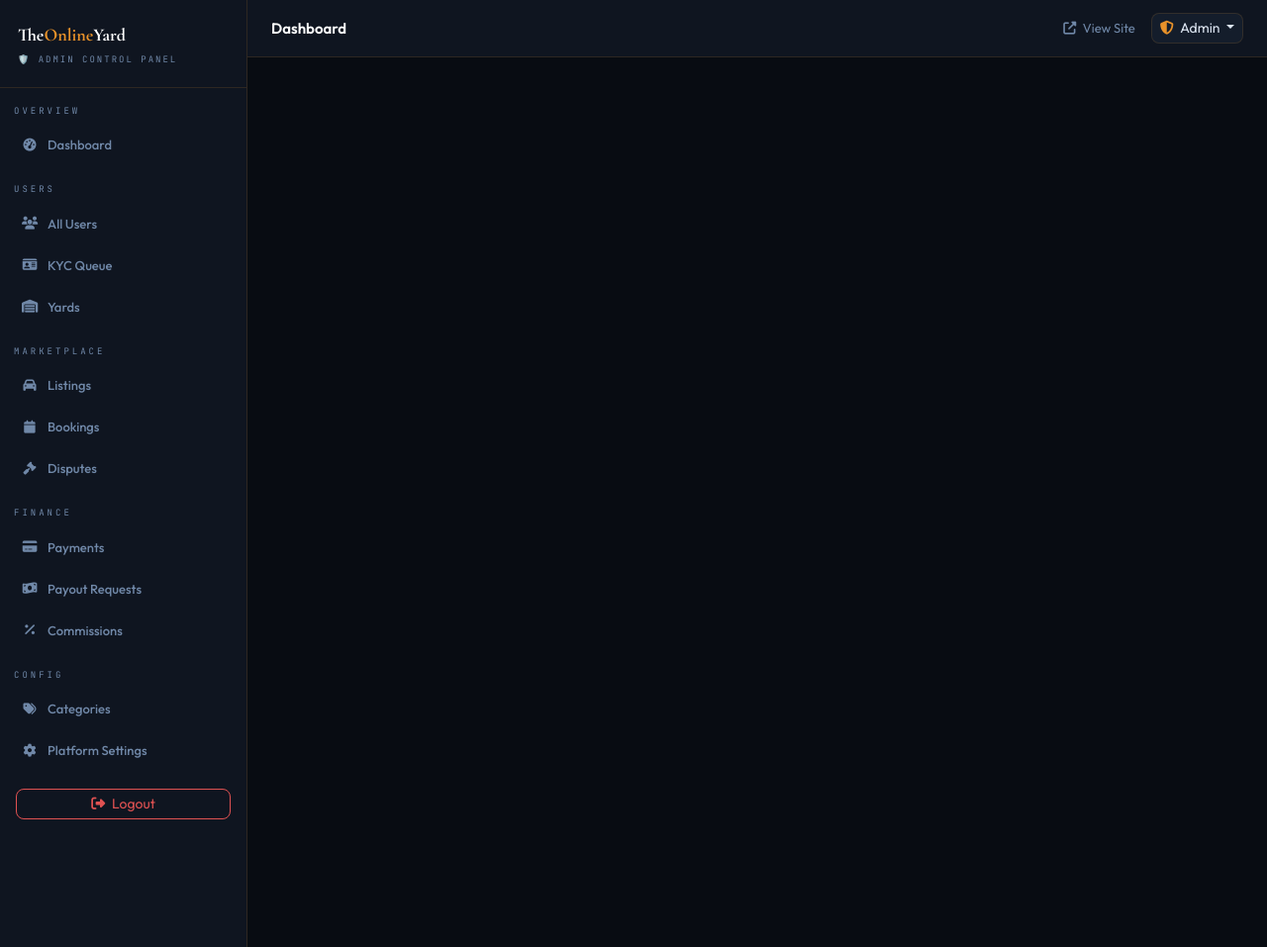
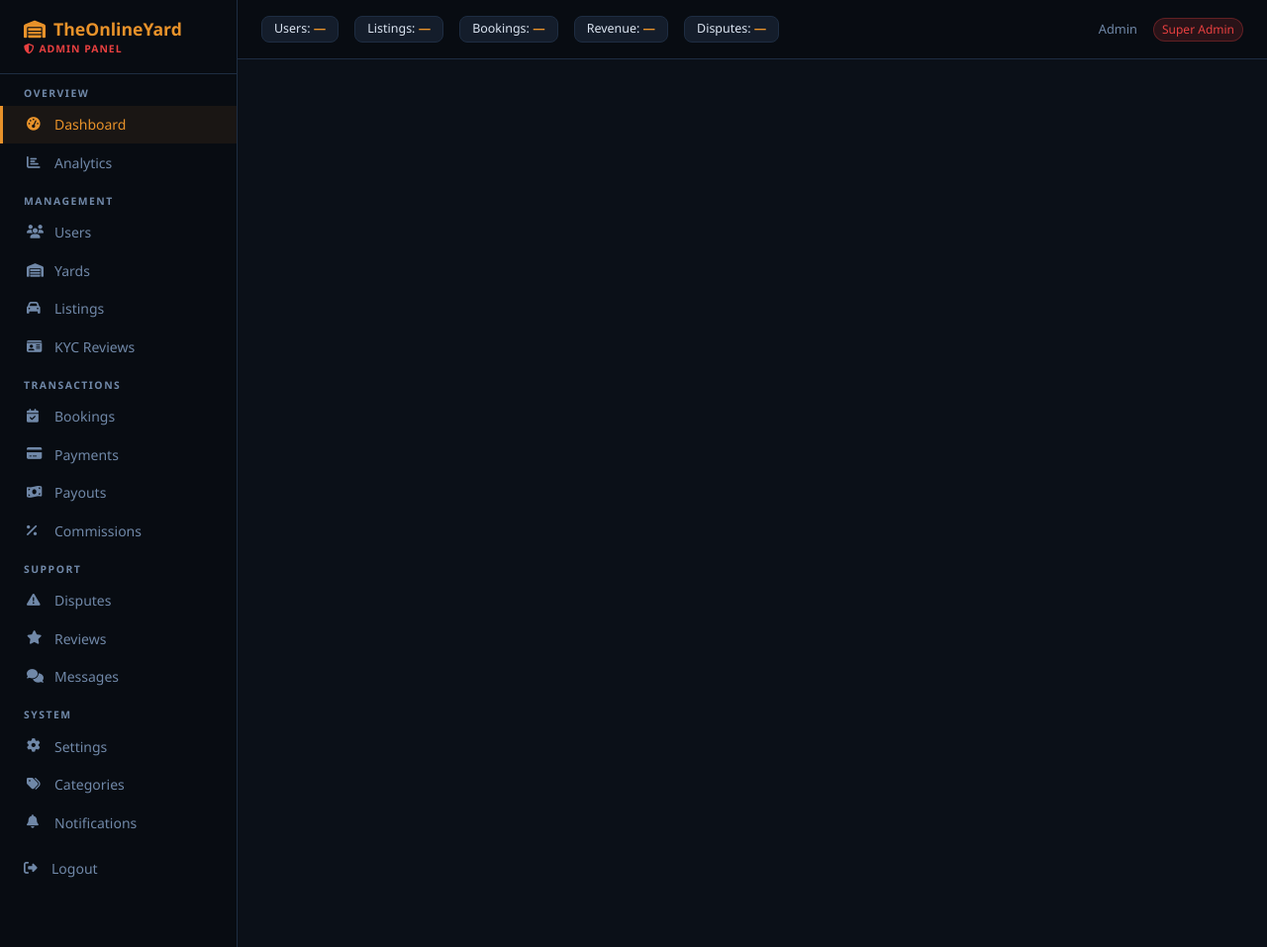
Before and after one commit to onestoh/onestoh, a Laravel app: template resources/views/layouts/admin.blade.php in a window 1280 px wide. Shown: the whole page at 99% size. Run offline with Laravel 12, Linux system fonts and the light colour scheme; the template is opened without the code that fills it, so the values that code supplies are empty; a user stored in the database is signed in; data comes from the database, SQL or seed files in the repository.

Commit message:
style: update admin layout with stats bar and improved sidebar
Refine admin control panel layout with live stats bar in topbar,
cleaner sidebar section groupings, and consistent dark theme styling.

https://claude.ai/code/session_018js63ZFvJKbnoEUSpK4A9L

```diff
--- a/resources/views/layouts/admin.blade.php
+++ b/resources/views/layouts/admin.blade.php
@@ -4,146 +4,133 @@
     <meta charset="UTF-8">
     <meta name="viewport" content="width=device-width, initial-scale=1.0">
     <meta name="csrf-token" content="{{ csrf_token() }}">
-<title>@yield('title', 'Admin') — TheOnlineYard Control Panel</title>
-<link href="https://fonts.googleapis.com/css2?family=Cormorant+Garamond:wght@400;600;700&family=Outfit:wght@300;400;500;600;700&family=JetBrains+Mono:wght@400;500&display=swap" rel="stylesheet">
+    <title>Admin — @yield('title', 'Dashboard') | TheOnlineYard</title>
+
     <link href="https://cdn.jsdelivr.net/npm/bootstrap@5.3.2/dist/css/bootstrap.min.css" rel="stylesheet">
-<link rel="stylesheet" href="https://cdnjs.cloudflare.com/ajax/libs/font-awesome/6.5.1/css/all.min.css">
+    <link href="https://cdnjs.cloudflare.com/ajax/libs/font-awesome/6.5.0/css/all.min.css" rel="stylesheet">
+
     <style>
-:root{--black:#080C12;--dark:#0B1018;--dark2:#0F1520;--surface:#141D2B;--surface2:#1A2436;--amber:#E8922A;--amber2:#F5B050;--amber-dim:rgba(232,146,42,0.13);--border:rgba(232,146,42,0.14);--text:#DCE5F2;--muted:#7088A8;--green:#2ECC8A;--red:#E05252;--blue:#4A9FE0;--purple:#9B72CF;--sidebar-w:250px;}
-*{box-sizing:border-box;}
-body{background:var(--black);color:var(--text);font-family:'Outfit',sans-serif;font-size:14px;line-height:1.7;margin:0;}
-a{color:var(--amber);text-decoration:none;}
-.admin-sidebar{width:var(--sidebar-w);background:var(--dark2);border-right:1px solid var(--border);position:fixed;left:0;top:0;height:100vh;overflow-y:auto;z-index:100;}
-.admin-brand{padding:20px 18px;border-bottom:1px solid var(--border);display:block;}
-.admin-brand .name{font-family:'Cormorant Garamond',serif;font-size:18px;font-weight:700;color:#fff;}
-.admin-brand .name span{color:var(--amber);}
-.admin-brand .role{font-size:9px;letter-spacing:2px;text-transform:uppercase;font-family:'JetBrains Mono',monospace;color:var(--muted);margin-top:2px;}
-.admin-section{padding:16px 14px 6px;font-size:9px;letter-spacing:3px;text-transform:uppercase;font-family:'JetBrains Mono',monospace;color:var(--muted);}
-.admin-nav{list-style:none;padding:0 8px;margin:0;}
-.admin-nav li a{display:flex;align-items:center;gap:10px;padding:9px 14px;border-radius:8px;color:var(--muted);font-size:13px;font-weight:500;transition:all .2s;margin-bottom:2px;}
-.admin-nav li a:hover,.admin-nav li a.active{background:var(--amber-dim);color:var(--amber);}
-.admin-nav li a i{width:16px;text-align:center;}
-.admin-nav li a .count{margin-left:auto;background:var(--red);color:#fff;font-size:9px;padding:1px 6px;border-radius:10px;font-family:'JetBrains Mono',monospace;}
-.admin-main{margin-left:var(--sidebar-w);min-height:100vh;}
-.admin-topbar{background:var(--dark2);border-bottom:1px solid var(--border);padding:0 24px;height:58px;display:flex;align-items:center;justify-content:space-between;position:sticky;top:0;z-index:50;}
-.admin-topbar .page-title{font-size:15px;font-weight:600;color:#fff;}
-.admin-content{padding:24px;}
-.stat-card{background:var(--surface);border:1px solid rgba(255,255,255,0.06);border-radius:12px;padding:20px;position:relative;overflow:hidden;}
-.stat-card::before{content:'';position:absolute;top:0;left:0;right:0;height:3px;background:var(--card-color, var(--amber));}
-.stat-card .val{font-family:'Cormorant Garamond',serif;font-size:30px;font-weight:700;color:#fff;}
-.stat-card .label{font-size:11px;color:var(--muted);font-family:'JetBrains Mono',monospace;letter-spacing:1px;text-transform:uppercase;}
-.stat-card .icon{position:absolute;right:16px;top:16px;font-size:28px;opacity:0.15;}
-.toy-card{background:var(--surface);border:1px solid rgba(255,255,255,0.06);border-radius:12px;padding:20px;}
-.toy-card .card-header-dark{background:var(--surface2);margin:-20px -20px 20px;padding:14px 20px;border-bottom:1px solid var(--border);border-radius:12px 12px 0 0;}
-.toy-card .card-header-dark h6{font-family:'JetBrains Mono',monospace;font-size:11px;letter-spacing:2px;text-transform:uppercase;color:var(--amber);margin:0;}
-.toy-table{width:100%;border-collapse:collapse;}
-.toy-table th{background:var(--surface2);color:var(--amber);font-family:'JetBrains Mono',monospace;font-size:10px;letter-spacing:2px;text-transform:uppercase;padding:11px 14px;text-align:left;border-bottom:1px solid var(--border);}
-.toy-table td{padding:11px 14px;font-size:13px;color:var(--muted);border-bottom:1px solid rgba(255,255,255,0.03);}
-.toy-table tr:hover td{background:rgba(232,146,42,0.03);color:var(--text);}
-.badge-amber{background:rgba(232,146,42,0.15);color:var(--amber);padding:2px 8px;border-radius:4px;font-size:10px;font-family:'JetBrains Mono',monospace;}
-.badge-green{background:rgba(46,204,138,0.15);color:var(--green);padding:2px 8px;border-radius:4px;font-size:10px;font-family:'JetBrains Mono',monospace;}
-.badge-red{background:rgba(224,82,82,0.15);color:var(--red);padding:2px 8px;border-radius:4px;font-size:10px;font-family:'JetBrains Mono',monospace;}
-.badge-blue{background:rgba(74,159,224,0.15);color:var(--blue);padding:2px 8px;border-radius:4px;font-size:10px;font-family:'JetBrains Mono',monospace;}
-.badge-purple{background:rgba(155,114,207,0.15);color:var(--purple);padding:2px 8px;border-radius:4px;font-size:10px;font-family:'JetBrains Mono',monospace;}
-.form-control,.form-select{background:var(--surface2);border:1px solid rgba(255,255,255,0.1);color:var(--text);border-radius:8px;}
-.form-control:focus,.form-select:focus{background:var(--surface2);border-color:var(--amber);color:var(--text);box-shadow:0 0 0 3px rgba(232,146,42,0.15);}
-.form-control::placeholder{color:var(--muted);}
-.form-label{color:var(--muted);font-size:12px;margin-bottom:5px;}
-.btn-amber{background:var(--amber)!important;color:var(--black)!important;border:none!important;border-radius:8px;font-weight:600;}
-.btn-amber:hover{background:var(--amber2)!important;}
-.btn-outline-amber{border:1px solid var(--amber)!important;color:var(--amber)!important;background:transparent!important;border-radius:8px;}
-.alert{border-radius:10px;border:none;}
-.alert-success{background:rgba(46,204,138,0.1);color:var(--green);border:1px solid rgba(46,204,138,0.3);}
-.alert-danger{background:rgba(224,82,82,0.1);color:var(--red);border:1px solid rgba(224,82,82,0.3);}
-.alert-warning{background:rgba(232,146,42,0.1);color:var(--amber2);border:1px solid var(--border);}
-hr{border-color:var(--border);opacity:1;}
-.dropdown-menu{background:var(--surface)!important;border:1px solid var(--border)!important;}
-.dropdown-item{color:var(--text)!important;font-size:13px;}
-.dropdown-item:hover{background:var(--amber-dim)!important;color:var(--amber)!important;}
+        :root {
+            --black: #080C12;
+            --dark: #0B1018;
+            --surface: #141D2B;
+            --amber: #E8922A;
+            --text: #DCE5F2;
+            --muted: #7088A8;
+            --green: #2ECC8A;
+            --danger: #E84040;
+            --border: #1E2D42;
+            --sidebar-width: 240px;
+        }
+        body { background: var(--dark); color: var(--text); font-family: 'Segoe UI', sans-serif; margin: 0; }
+        .admin-sidebar {
+            position: fixed; top: 0; left: 0; height: 100vh; width: var(--sidebar-width);
+            background: var(--black); border-right: 1px solid var(--border);
+            overflow-y: auto; z-index: 1000;
+        }
+        .admin-sidebar .brand { padding: 1rem 1.5rem; border-bottom: 1px solid var(--border); }
+        .admin-sidebar .brand a { color: var(--amber); font-weight: 800; font-size: 1.1rem; text-decoration: none; }
+        .admin-sidebar .brand small { display: block; color: var(--danger); font-size: 0.65rem; text-transform: uppercase; letter-spacing: 1px; font-weight: 700; }
+        .admin-link { display: flex; align-items: center; padding: 0.55rem 1.5rem; color: var(--muted); text-decoration: none; font-size: 0.875rem; font-weight: 500; border-left: 3px solid transparent; transition: all 0.2s; }
+        .admin-link:hover, .admin-link.active { color: var(--amber); background: rgba(232,146,42,0.08); border-left-color: var(--amber); }
+        .admin-link i { width: 18px; margin-right: 10px; font-size: 0.85rem; }
+        .section-label { padding: 0.75rem 1.5rem 0.25rem; font-size: 0.65rem; text-transform: uppercase; letter-spacing: 1.5px; color: var(--muted); font-weight: 700; }
+        .admin-topbar {
+            position: fixed; top: 0; left: var(--sidebar-width); right: 0; height: 60px;
+            background: var(--black); border-bottom: 1px solid var(--border);
+            display: flex; align-items: center; justify-content: space-between;
+            padding: 0 1.5rem; z-index: 999;
+        }
+        .stats-bar { display: flex; gap: 1rem; align-items: center; overflow-x: auto; }
+        .stat-chip { background: var(--surface); border: 1px solid var(--border); border-radius: 8px; padding: 3px 12px; font-size: 0.78rem; white-space: nowrap; }
+        .stat-chip .value { color: var(--amber); font-weight: 700; }
+        .admin-main { margin-left: var(--sidebar-width); margin-top: 60px; padding: 1.5rem; min-height: calc(100vh - 60px); }
+        .card { background: var(--surface); border: 1px solid var(--border); color: var(--text); }
+        .card-header { background: rgba(0,0,0,0.2); border-bottom: 1px solid var(--border); }
+        .btn-amber { background: var(--amber); color: #000; font-weight: 600; border: none; }
+        .text-amber { color: var(--amber) !important; }
+        .text-green { color: var(--green) !important; }
+        .badge-pending { background: rgba(232,146,42,0.15); color: var(--amber); border: 1px solid rgba(232,146,42,0.3); }
+        .badge-active { background: rgba(46,204,138,0.15); color: var(--green); border: 1px solid rgba(46,204,138,0.3); }
+        .badge-suspended { background: rgba(232,64,64,0.15); color: var(--danger); border: 1px solid rgba(232,64,64,0.3); }
     </style>
     @stack('styles')
 </head>
 <body>
-
+    <!-- Admin Sidebar -->
     <aside class="admin-sidebar">
-  <div class="admin-brand">
-    <div class="name">The<span>Online</span>Yard</div>
-    <div class="role">🛡️ Admin Control Panel</div>
+        <div class="brand">
+            <a href="#"><i class="fas fa-warehouse me-2"></i>TheOnlineYard</a>
+            <small><i class="fas fa-shield-alt me-1"></i>Admin Panel</small>
         </div>
 
-  <div class="admin-section">Overview</div>
-  <ul class="admin-nav">
-    <li><a href="{{ route('admin.dashboard') }}" class="{{ request()->routeIs('admin.dashboard') ? 'active' : '' }}"><i class="fas fa-tachometer-alt"></i> Dashboard</a></li>
-  </ul>
+        <div class="section-label">Overview</div>
+        <a href="#" class="admin-link active"><i class="fas fa-tachometer-alt"></i>Dashboard</a>
+        <a href="#" class="admin-link"><i class="fas fa-chart-bar"></i>Analytics</a>
 
-  <div class="admin-section">Users</div>
-  <ul class="admin-nav">
-    <li><a href="{{ route('admin.users.index') }}"><i class="fas fa-users"></i> All Users</a></li>
-    <li><a href="{{ route('admin.kyc.index') }}"><i class="fas fa-id-card"></i> KYC Queue</a></li>
-    <li><a href="{{ route('admin.yards.index') }}"><i class="fas fa-warehouse"></i> Yards</a></li>
-  </ul>
+        <div class="section-label">Management</div>
+        <a href="#" class="admin-link"><i class="fas fa-users"></i>Users</a>
+        <a href="#" class="admin-link"><i class="fas fa-warehouse"></i>Yards</a>
+        <a href="#" class="admin-link"><i class="fas fa-car"></i>Listings</a>
+        <a href="#" class="admin-link"><i class="fas fa-id-card"></i>KYC Reviews</a>
 
-  <div class="admin-section">Marketplace</div>
-  <ul class="admin-nav">
-    <li><a href="{{ route('admin.listings.index') }}"><i class="fas fa-car"></i> Listings</a></li>
-    <li><a href="{{ route('admin.bookings.index') }}"><i class="fas fa-calendar"></i> Bookings</a></li>
-    <li><a href="{{ route('admin.disputes.index') }}"><i class="fas fa-gavel"></i> Disputes</a></li>
-  </ul>
+        <div class="section-label">Transactions</div>
+        <a href="#" class="admin-link"><i class="fas fa-calendar-check"></i>Bookings</a>
+        <a href="#" class="admin-link"><i class="fas fa-credit-card"></i>Payments</a>
+        <a href="#" class="admin-link"><i class="fas fa-money-bill-wave"></i>Payouts</a>
+        <a href="#" class="admin-link"><i class="fas fa-percent"></i>Commissions</a>
 
-  <div class="admin-section">Finance</div>
-  <ul class="admin-nav">
-    <li><a href="{{ route('admin.payments.index') }}"><i class="fas fa-credit-card"></i> Payments</a></li>
-    <li><a href="{{ route('admin.payouts.index') }}"><i class="fas fa-money-bill-wave"></i> Payout Requests</a></li>
-    <li><a href="{{ route('admin.commissions.index') }}"><i class="fas fa-percentage"></i> Commissions</a></li>
-  </ul>
+        <div class="section-label">Support</div>
+        <a href="#" class="admin-link"><i class="fas fa-exclamation-triangle"></i>Disputes</a>
+        <a href="#" class="admin-link"><i class="fas fa-star"></i>Reviews</a>
+        <a href="#" class="admin-link"><i class="fas fa-comments"></i>Messages</a>
 
-  <div class="admin-section">Config</div>
-  <ul class="admin-nav">
-    <li><a href="{{ route('admin.categories.index') }}"><i class="fas fa-tags"></i> Categories</a></li>
-    <li><a href="{{ route('admin.settings.index') }}"><i class="fas fa-cog"></i> Platform Settings</a></li>
-  </ul>
-
-  <div class="p-3 mt-auto">
-    <form method="POST" action="{{ route('logout') }}">@csrf
-      <button type="submit" class="btn btn-sm w-100" style="border:1px solid var(--red);color:var(--red);background:transparent;border-radius:8px;">
-        <i class="fas fa-sign-out-alt me-1"></i> Logout
+        <div class="section-label">System</div>
+        <a href="#" class="admin-link"><i class="fas fa-cog"></i>Settings</a>
+        <a href="#" class="admin-link"><i class="fas fa-tags"></i>Categories</a>
+        <a href="#" class="admin-link"><i class="fas fa-bell"></i>Notifications</a>
+        <form method="POST" action="{{ route('logout') }}" class="mt-2">
+            @csrf
+            <button type="submit" class="admin-link w-100 border-0 text-start" style="background:none;">
+                <i class="fas fa-sign-out-alt"></i>Logout
             </button>
         </form>
-  </div>
     </aside>
 
-<div class="admin-main">
-  <div class="admin-topbar">
-    <span class="page-title">@yield('page-title', 'Dashboard')</span>
+    <!-- Top Bar -->
+    <header class="admin-topbar">
+        <div class="stats-bar">
+            <span class="stat-chip">Users: <span class="value" id="statUsers">—</span></span>
+            <span class="stat-chip">Listings: <span class="value" id="statListings">—</span></span>
+            <span class="stat-chip">Bookings: <span class="value" id="statBookings">—</span></span>
+            <span class="stat-chip">Revenue: <span class="value" id="statRevenue">—</span></span>
+            <span class="stat-chip">Disputes: <span class="value" id="statDisputes">—</span></span>
+        </div>
         <div class="d-flex align-items-center gap-3">
-      <a href="{{ route('home') }}" style="color:var(--muted);font-size:13px;"><i class="fas fa-external-link-alt me-1"></i> View Site</a>
-      <div class="dropdown">
-        <button class="btn btn-sm dropdown-toggle" style="color:var(--text);border:1px solid var(--border);background:var(--surface);border-radius:8px;" data-bs-toggle="dropdown">
-          <i class="fas fa-shield-alt me-1" style="color:var(--amber)"></i> {{ auth()->user()->name }}
-        </button>
-        <ul class="dropdown-menu dropdown-menu-end">
-          <li><a class="dropdown-item" href="{{ route('profile.edit') }}">Profile</a></li>
-        </ul>
+            <span style="font-size:0.8rem; color: var(--muted);">{{ auth()->user()->name ?? 'Admin' }}</span>
+            <span style="font-size:0.75rem; background: rgba(232,64,64,0.15); color: var(--danger); border: 1px solid rgba(232,64,64,0.3); padding: 2px 8px; border-radius: 20px;">Super Admin</span>
         </div>
-    </div>
-  </div>
+    </header>
 
-  <div class="admin-content">
-    @foreach(['success','error','warning','info'] as $type)
-      @if(session($type))
-        <div class="alert alert-{{ $type === 'error' ? 'danger' : $type }} alert-dismissible fade show mb-4">
-          {{ session($type) }}
+    <!-- Main -->
+    <main class="admin-main">
+        @if(session('success'))
+            <div class="alert alert-success alert-dismissible fade show mb-3">
+                <i class="fas fa-check-circle me-2"></i>{{ session('success') }}
                 <button type="button" class="btn-close" data-bs-dismiss="alert"></button>
             </div>
         @endif
-    @endforeach
+        @if(session('error'))
+            <div class="alert alert-danger alert-dismissible fade show mb-3">
+                <i class="fas fa-exclamation-circle me-2"></i>{{ session('error') }}
+                <button type="button" class="btn-close" data-bs-dismiss="alert"></button>
+            </div>
+        @endif
 
         @yield('content')
-  </div>
-</div>
+    </main>
 
     <script src="https://cdn.jsdelivr.net/npm/bootstrap@5.3.2/dist/js/bootstrap.bundle.min.js"></script>
-<script src="https://unpkg.com/alpinejs@3.x.x/dist/cdn.min.js" defer></script>
     @stack('scripts')
 </body>
 </html>
```
Lines whose indentation alone changed are shown as unchanged.
